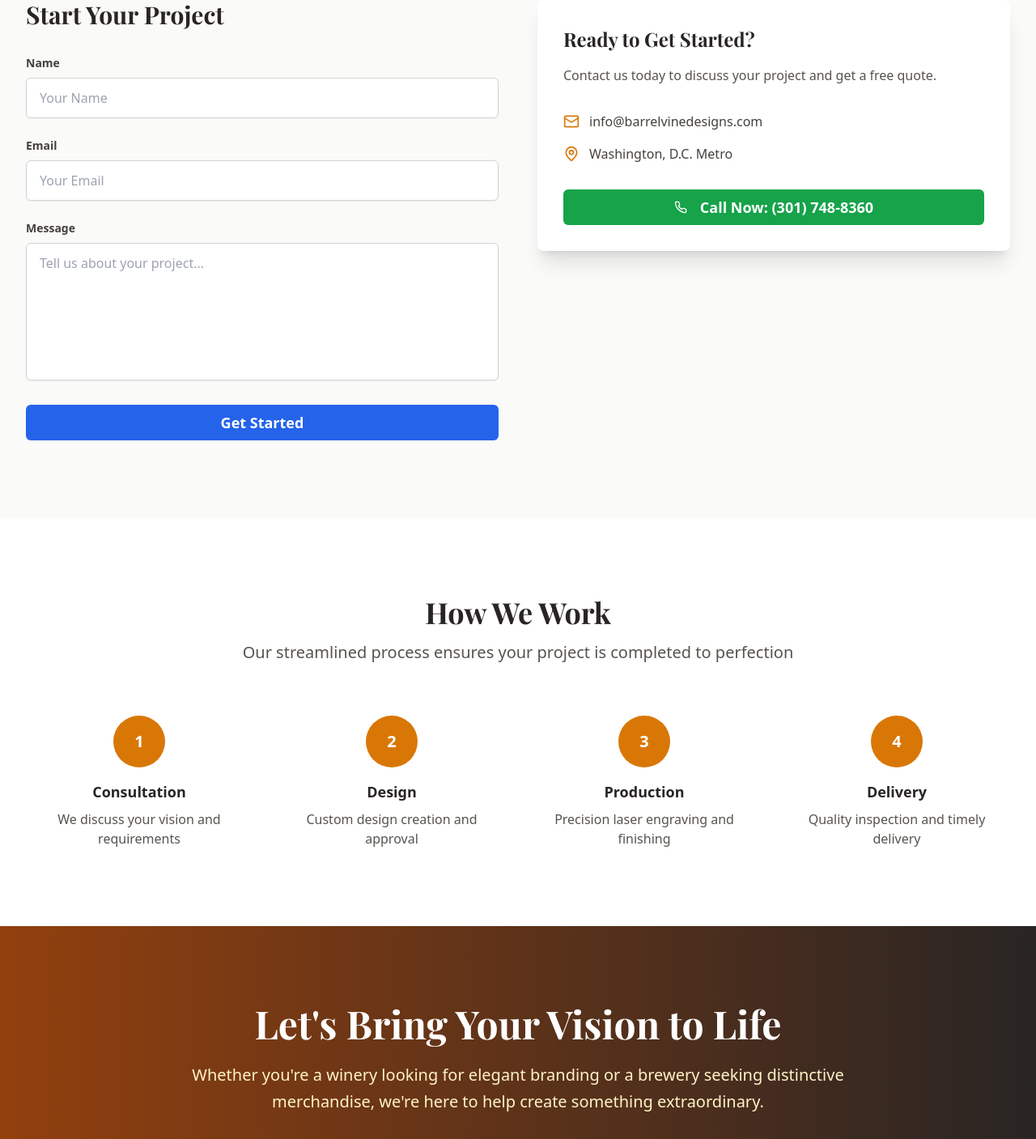
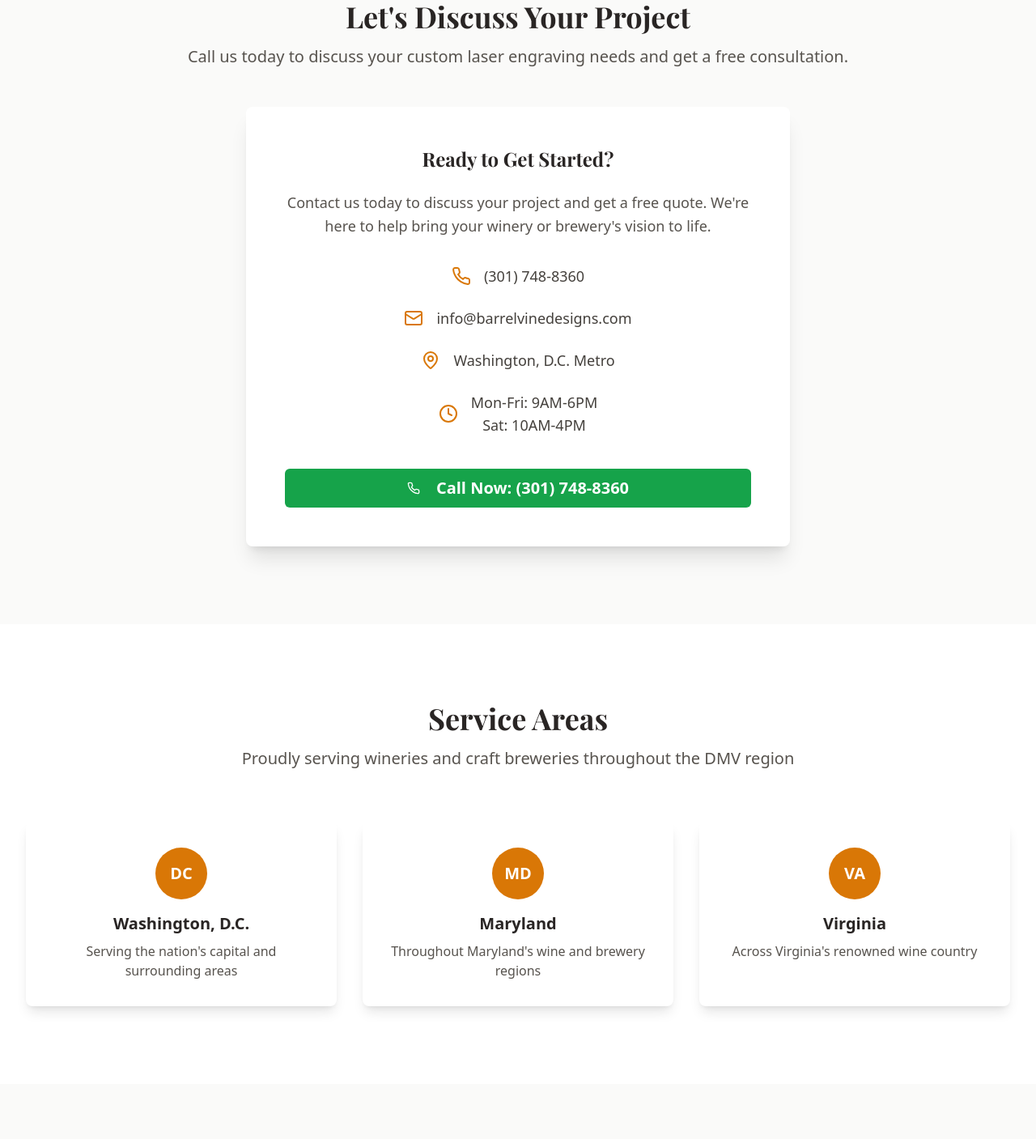
Before and after one commit to rynky2436/barrelvinedesign, a Next.js app: page /contact in a window 1280 px wide. Shown: the part 680-2087 px from the top of the page at 81% size. Built offline with nearby package versions, Linux system fonts and the light colour scheme; a web font is replaced by a local one.

Commit message:
feat: simplify contact page for direct phone contact
Remove form, add call-to-action, and update contact details

Co-authored-by: null <13894243+rynky2436@users.noreply.github.com>

```diff
--- a/app/contact/page.tsx
+++ b/app/contact/page.tsx
@@ -3,7 +3,7 @@
 import Image from "next/image"
 import { Button } from "@/components/ui/button"
 import { Card, CardContent } from "@/components/ui/card"
-import { Phone, Mail, MapPin } from "lucide-react"
+import { Phone, Mail, MapPin, Clock } from "lucide-react"
 
 export default function ContactPage() {
   return (
@@ -33,95 +33,106 @@ export default function ContactPage() {
         </div>
       </section>
 
-      {/* Contact Form Section */}
+      {/* Contact Section */}
       <section className="py-24 bg-stone-50">
-        <div className="max-w-7xl mx-auto px-6 lg:px-8">
-          <div className="grid md:grid-cols-2 gap-12">
-            {/* Contact Form */}
-            <div>
-              <h2 className="text-3xl font-bold text-stone-800 mb-8 font-playfair">Start Your Project</h2>
-              <form className="space-y-6">
-                <div>
-                  <label htmlFor="name" className="block text-stone-700 text-sm font-semibold mb-2">
-                    Name
-                  </label>
-                  <input
-                    type="text"
-                    id="name"
-                    className="w-full px-4 py-3 border border-stone-300 rounded-md shadow-sm focus:outline-none focus:ring-2 focus:ring-amber-500 focus:border-amber-500 transition-colors"
-                    placeholder="Your Name"
-                  />
-                </div>
-                <div>
-                  <label htmlFor="email" className="block text-stone-700 text-sm font-semibold mb-2">
-                    Email
-                  </label>
-                  <input
-                    type="email"
-                    id="email"
-                    className="w-full px-4 py-3 border border-stone-300 rounded-md shadow-sm focus:outline-none focus:ring-2 focus:ring-amber-500 focus:border-amber-500 transition-colors"
-                    placeholder="Your Email"
-                  />
-                </div>
-                <div>
-                  <label htmlFor="message" className="block text-stone-700 text-sm font-semibold mb-2">
-                    Message
-                  </label>
-                  <textarea
-                    id="message"
-                    rows={6}
-                    className="w-full px-4 py-3 border border-stone-300 rounded-md shadow-sm focus:outline-none focus:ring-2 focus:ring-amber-500 focus:border-amber-500 transition-colors resize-none"
-                    placeholder="Tell us about your project..."
-                  ></textarea>
-                </div>
-                <Button
-                  type="submit"
-                  size="lg"
-                  className="w-full bg-blue-600 hover:bg-blue-700 text-white text-lg py-4 font-semibold"
-                >
-                  Get Started
-                </Button>
-              </form>
+        <div className="max-w-4xl mx-auto px-6 lg:px-8">
+          <div className="text-center mb-12">
+            <h2 className="text-4xl font-bold text-stone-800 mb-4 font-playfair">Let's Discuss Your Project</h2>
+            <p className="text-xl text-stone-600">
+              Call us today to discuss your custom laser engraving needs and get a free consultation.
+            </p>
           </div>
 
-            {/* Contact Information Card */}
-            <div>
-              <Card className="bg-white shadow-xl border-0 h-fit">
-                <CardContent className="p-8">
-                  <h2 className="text-2xl font-bold text-stone-800 mb-4 font-playfair">Ready to Get Started?</h2>
-                  <p className="text-stone-600 mb-8 leading-relaxed">
-                    Contact us today to discuss your project and get a free quote.
+          <Card className="bg-white shadow-xl border-0 max-w-2xl mx-auto">
+            <CardContent className="p-12 text-center">
+              <h3 className="text-2xl font-bold text-stone-800 mb-6 font-playfair">Ready to Get Started?</h3>
+              <p className="text-stone-600 mb-8 leading-relaxed text-lg">
+                Contact us today to discuss your project and get a free quote. We're here to help bring your winery or
+                brewery's vision to life.
               </p>
 
-                  <div className="space-y-4 mb-8">
-                    <div className="flex items-center space-x-3">
-                      <Mail className="w-5 h-5 text-amber-600 flex-shrink-0" />
-                      <span className="text-stone-700">info@barrelvinedesigns.com</span>
+              <div className="space-y-6 mb-10">
+                <div className="flex items-center justify-center space-x-4">
+                  <Phone className="w-6 h-6 text-amber-600 flex-shrink-0" />
+                  <span className="text-stone-700 text-lg font-medium">(301) 748-8360</span>
                 </div>
-                    <div className="flex items-center space-x-3">
-                      <MapPin className="w-5 h-5 text-amber-600 flex-shrink-0" />
-                      <span className="text-stone-700">Washington, D.C. Metro</span>
+                <div className="flex items-center justify-center space-x-4">
+                  <Mail className="w-6 h-6 text-amber-600 flex-shrink-0" />
+                  <span className="text-stone-700 text-lg">info@barrelvinedesigns.com</span>
+                </div>
+                <div className="flex items-center justify-center space-x-4">
+                  <MapPin className="w-6 h-6 text-amber-600 flex-shrink-0" />
+                  <span className="text-stone-700 text-lg">Washington, D.C. Metro</span>
+                </div>
+                <div className="flex items-center justify-center space-x-4">
+                  <Clock className="w-6 h-6 text-amber-600 flex-shrink-0" />
+                  <div className="text-stone-700 text-lg">
+                    <div>Mon-Fri: 9AM-6PM</div>
+                    <div>Sat: 10AM-4PM</div>
+                  </div>
                 </div>
               </div>
 
               <a href="tel:+13017488360" className="block">
                 <Button
                   size="lg"
-                      className="w-full bg-green-600 hover:bg-green-700 text-white text-lg py-4 font-semibold"
+                  className="w-full bg-green-600 hover:bg-green-700 text-white text-xl py-6 font-semibold"
                 >
-                      <Phone className="w-5 h-5 mr-2" />
+                  <Phone className="w-6 h-6 mr-3" />
                   Call Now: (301) 748-8360
                 </Button>
               </a>
             </CardContent>
           </Card>
         </div>
+      </section>
+
+      {/* Service Areas */}
+      <section className="py-24 bg-white">
+        <div className="max-w-7xl mx-auto px-6 lg:px-8">
+          <div className="text-center mb-16">
+            <h2 className="text-4xl font-bold text-stone-800 mb-4 font-playfair">Service Areas</h2>
+            <p className="text-xl text-stone-600 max-w-3xl mx-auto">
+              Proudly serving wineries and craft breweries throughout the DMV region
+            </p>
+          </div>
+
+          <div className="grid md:grid-cols-3 gap-8 text-center">
+            <Card className="border-0 shadow-lg hover:shadow-xl transition-shadow duration-300">
+              <CardContent className="p-8">
+                <div className="w-16 h-16 bg-amber-600 rounded-full flex items-center justify-center mx-auto mb-4">
+                  <span className="text-white font-bold text-xl">DC</span>
+                </div>
+                <h3 className="text-xl font-bold text-stone-800 mb-2">Washington, D.C.</h3>
+                <p className="text-stone-600">Serving the nation's capital and surrounding areas</p>
+              </CardContent>
+            </Card>
+
+            <Card className="border-0 shadow-lg hover:shadow-xl transition-shadow duration-300">
+              <CardContent className="p-8">
+                <div className="w-16 h-16 bg-amber-600 rounded-full flex items-center justify-center mx-auto mb-4">
+                  <span className="text-white font-bold text-xl">MD</span>
+                </div>
+                <h3 className="text-xl font-bold text-stone-800 mb-2">Maryland</h3>
+                <p className="text-stone-600">Throughout Maryland's wine and brewery regions</p>
+              </CardContent>
+            </Card>
+
+            <Card className="border-0 shadow-lg hover:shadow-xl transition-shadow duration-300">
+              <CardContent className="p-8">
+                <div className="w-16 h-16 bg-amber-600 rounded-full flex items-center justify-center mx-auto mb-4">
+                  <span className="text-white font-bold text-xl">VA</span>
+                </div>
+                <h3 className="text-xl font-bold text-stone-800 mb-2">Virginia</h3>
+                <p className="text-stone-600">Across Virginia's renowned wine country</p>
+              </CardContent>
+            </Card>
           </div>
         </div>
       </section>
 
-      {/* Additional Info Section */}
-      <section className="py-24 bg-white">
+      {/* How We Work Section */}
+      <section className="py-24 bg-stone-50">
         <div className="max-w-7xl mx-auto px-6 lg:px-8">
           <div className="text-center mb-16">
             <h2 className="text-4xl font-bold text-stone-800 mb-4 font-playfair">How We Work</h2>
@@ -136,7 +147,7 @@ export default function ContactPage() {
                 <span className="text-white font-bold text-xl">1</span>
               </div>
               <h3 className="text-lg font-bold text-stone-800 mb-2">Consultation</h3>
-              <p className="text-stone-600">We discuss your vision and requirements</p>
+              <p className="text-stone-600">We discuss your vision and requirements over the phone</p>
             </div>
 
             <div className="text-center">
@@ -144,7 +155,7 @@ export default function ContactPage() {
                 <span className="text-white font-bold text-xl">2</span>
               </div>
               <h3 className="text-lg font-bold text-stone-800 mb-2">Design</h3>
-              <p className="text-stone-600">Custom design creation and approval</p>
+              <p className="text-stone-600">Custom design creation and approval process</p>
             </div>
 
             <div className="text-center">
@@ -183,13 +194,16 @@ export default function ContactPage() {
                 Call Now
               </Button>
             </a>
+            <a href="mailto:info@barrelvinedesigns.com">
               <Button
                 size="lg"
                 variant="outline"
                 className="border-white text-white hover:bg-white hover:text-stone-800 text-lg px-8 py-4"
               >
-              Schedule Consultation
+                <Mail className="w-5 h-5 mr-2" />
+                Send Email
               </Button>
+            </a>
           </div>
         </div>
       </section>
```
Lines whose indentation alone changed are shown as unchanged.
